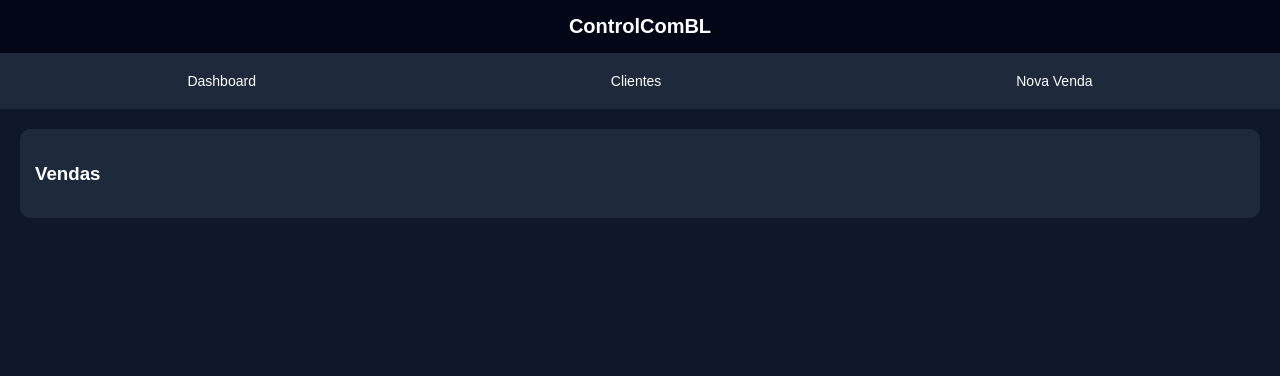
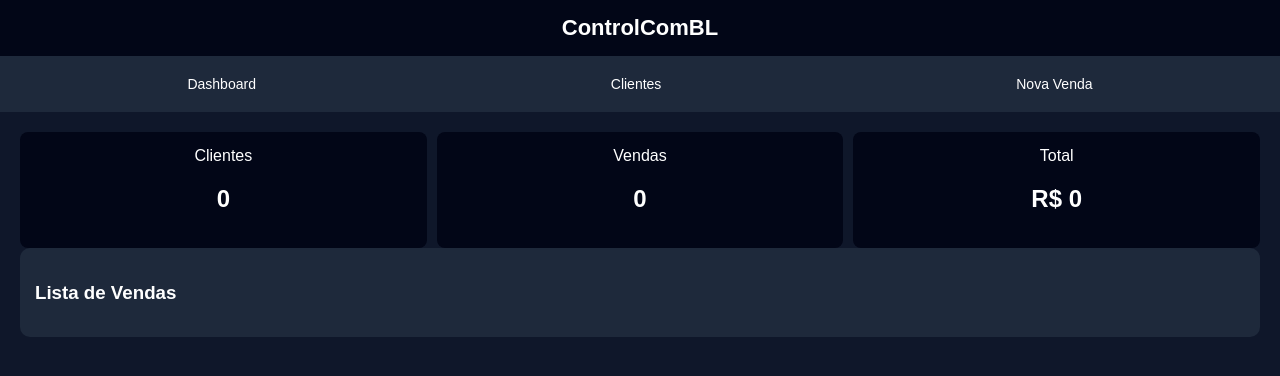
Before and after one commit to dvignali01-oss/ControlComBL, a plain HTML site: page index.html in a window 1280 px wide. Drawn offline with Linux system fonts and the light colour scheme.

Commit message:
Atualizar o index.html

```diff
--- a/index.html
+++ b/index.html
@@ -20,7 +20,7 @@ header{
 background:#020617;
 padding:15px;
 text-align:center;
-font-size:20px;
+font-size:22px;
 font-weight:bold;
 }
 
@@ -77,6 +77,19 @@ background:#ef4444;
 margin-top:5px;
 }
 
+.stats{
+display:flex;
+gap:10px;
+}
+
+.stat{
+flex:1;
+background:#020617;
+padding:15px;
+border-radius:8px;
+text-align:center;
+}
+
 .tela{
 display:none;
 }
@@ -117,9 +130,28 @@ Nova Venda
 
 <div id="dashboard" class="tela ativa">
 
+<div class="stats">
+
+<div class="stat">
+Clientes
+<h2 id="totalClientes">0</h2>
+</div>
+
+<div class="stat">
+Vendas
+<h2 id="totalVendas">0</h2>
+</div>
+
+<div class="stat">
+Total
+<h2 id="valorTotal">0</h2>
+</div>
+
+</div>
+
 <div class="card">
 
-<h3>Vendas</h3>
+<h3>Lista de Vendas</h3>
 
 <div id="listaVendas"></div>
 
@@ -146,6 +178,14 @@ Nova Venda
 <button onclick="salvarCliente()">
 Salvar Cliente
 </button>
+
+</div>
+
+<div class="card">
+
+<h3>Buscar Cliente</h3>
+
+<input id="buscarCliente" placeholder="Digite o nome" onkeyup="buscarCliente()">
 
 </div>
 
@@ -188,10 +228,8 @@ Salvar Cliente
 <input id="tvValor" type="number">
 
 <select id="status">
-
 <option>Pendente</option>
 <option>Instalado</option>
-
 </select>
 
 <button onclick="salvarVenda()">
@@ -212,7 +250,6 @@ let vendas = JSON.parse(localStorage.getItem("vendas")) || []
 function mostrarTela(id){
 
 document.querySelectorAll(".tela").forEach(t=>t.classList.remove("ativa"))
-
 document.getElementById(id).classList.add("ativa")
 
 }
@@ -233,6 +270,7 @@ clientes.push(cliente)
 localStorage.setItem("clientes",JSON.stringify(clientes))
 
 carregarClientes()
+atualizarDashboard()
 
 }
 
@@ -273,6 +311,37 @@ clientes.splice(i,1)
 localStorage.setItem("clientes",JSON.stringify(clientes))
 
 carregarClientes()
+atualizarDashboard()
+
+}
+
+function buscarCliente(){
+
+let busca = document.getElementById("buscarCliente").value.toLowerCase()
+
+let lista = document.getElementById("listaClientes")
+
+lista.innerHTML=""
+
+clientes
+.filter(c=>c.nome.toLowerCase().includes(busca))
+.forEach((c,i)=>{
+
+lista.innerHTML+=`
+
+<div class="venda">
+
+${c.nome}
+
+<button class="excluir" onclick="excluirCliente(${i})">
+Excluir
+</button>
+
+</div>
+
+`
+
+})
 
 }
 
@@ -312,6 +381,7 @@ vendas.push(venda)
 localStorage.setItem("vendas",JSON.stringify(vendas))
 
 mostrarVendas()
+atualizarDashboard()
 
 }
 
@@ -356,11 +426,25 @@ vendas.splice(i,1)
 localStorage.setItem("vendas",JSON.stringify(vendas))
 
 mostrarVendas()
+atualizarDashboard()
+
+}
+
+function atualizarDashboard(){
+
+document.getElementById("totalClientes").innerText = clientes.length
+
+document.getElementById("totalVendas").innerText = vendas.length
+
+let total = vendas.reduce((acc,v)=>acc+v.total,0)
+
+document.getElementById("valorTotal").innerText = "R$ "+total
 
 }
 
 carregarClientes()
 mostrarVendas()
+atualizarDashboard()
 
 </script>
 
```
